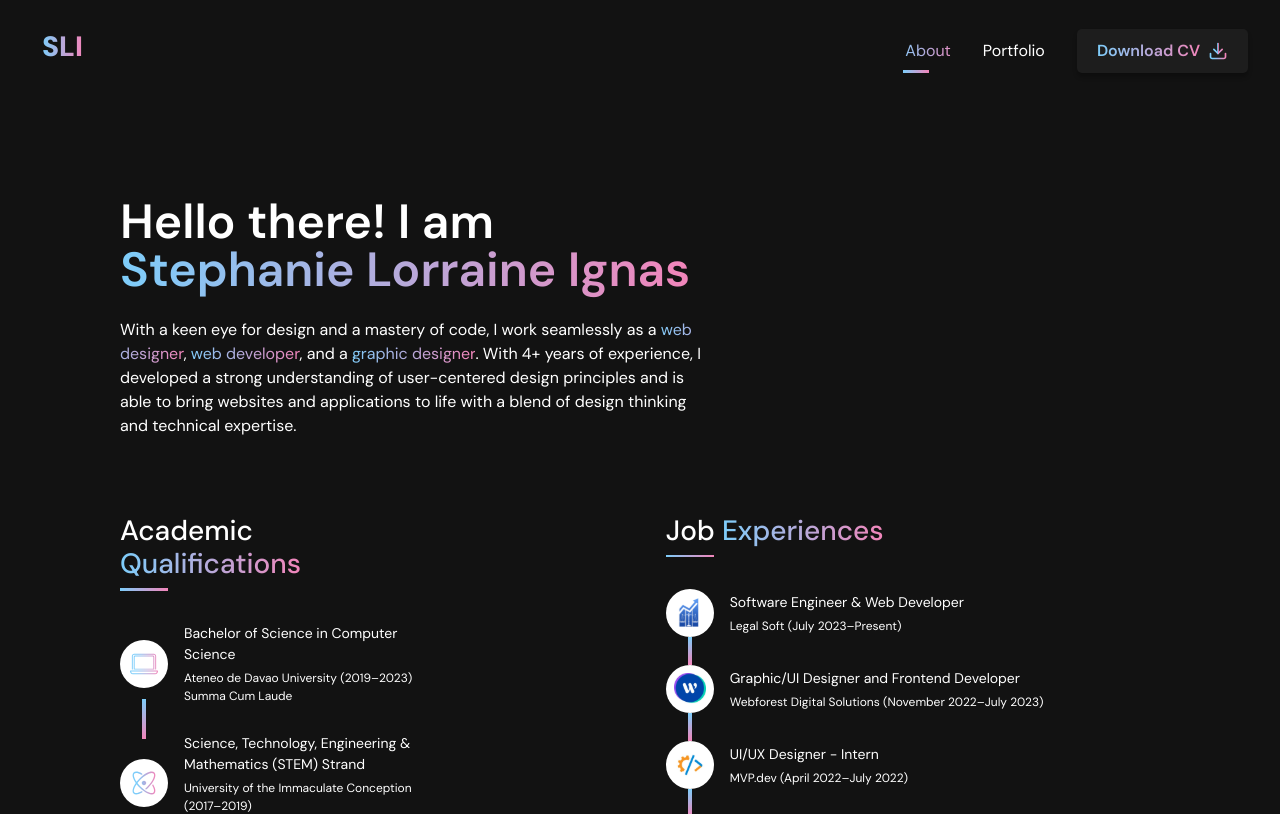
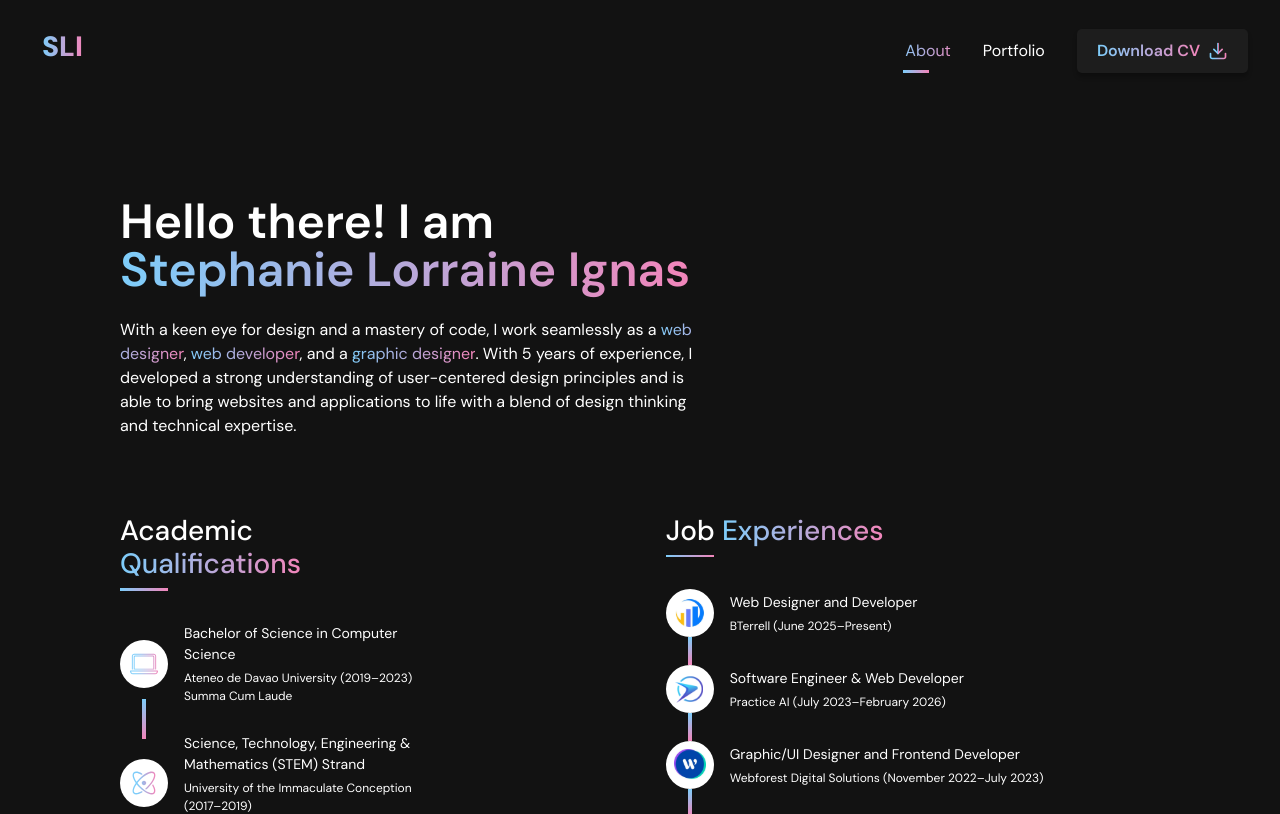
Before and after one commit to ignasstephanie/my-portfolio, a React (Vite) app: page /about in a window 1280 px wide. Shown: the top 814 px of the page. Built offline with nearby package versions, Linux system fonts and the light colour scheme.

Commit message:
Updated resume and about job exp

```diff
--- a/src/data/jobexperience.json
+++ b/src/data/jobexperience.json
@@ -1,8 +1,14 @@
 [
   {
-    "icon": "/assets/icons/job-experiences/legal-soft.svg",
+    "icon": "/assets/icons/job-experiences/bterrell.svg",
+    "title": "Web Designer and Developer",
+    "institution": "BTerrell (June 2025–Present)",
+    "award": ""
+  },
+  {
+    "icon": "/assets/icons/job-experiences/practice-ai.svg",
     "title": "Software Engineer & Web Developer",
-    "institution": "Legal Soft (July 2023–Present)",
+    "institution": "Practice AI (July 2023–February 2026)",
     "award": ""
   },
   {
--- a/src/pages/About.tsx
+++ b/src/pages/About.tsx
@@ -26,7 +26,7 @@ function About()
                         <span className="gradient-text"> web designer</span>,
                         <span className="gradient-text"> web developer</span>, and a
                         <span className="gradient-text"> graphic designer</span>.
-                        With 4+ years of experience, I developed a strong understanding of user-centered
+                        With 5 years of experience, I developed a strong understanding of user-centered
                         design principles and is able to bring websites and applications to life with a blend
                         of design thinking and technical expertise.
                     </p>
```
Also changed, not shown: public/assets/icons/job-experiences/bterrell.svg (added), 1 other file (tests, documents, lock files or other folders).
